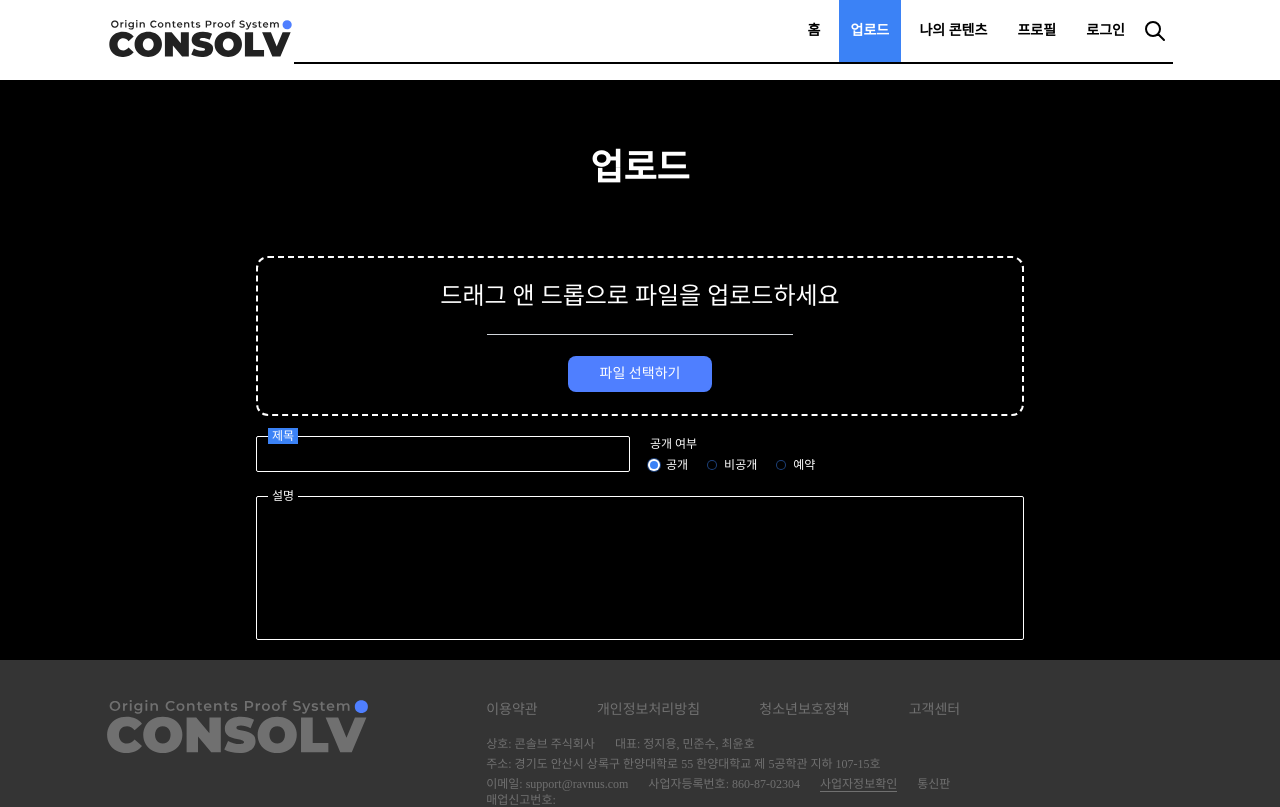
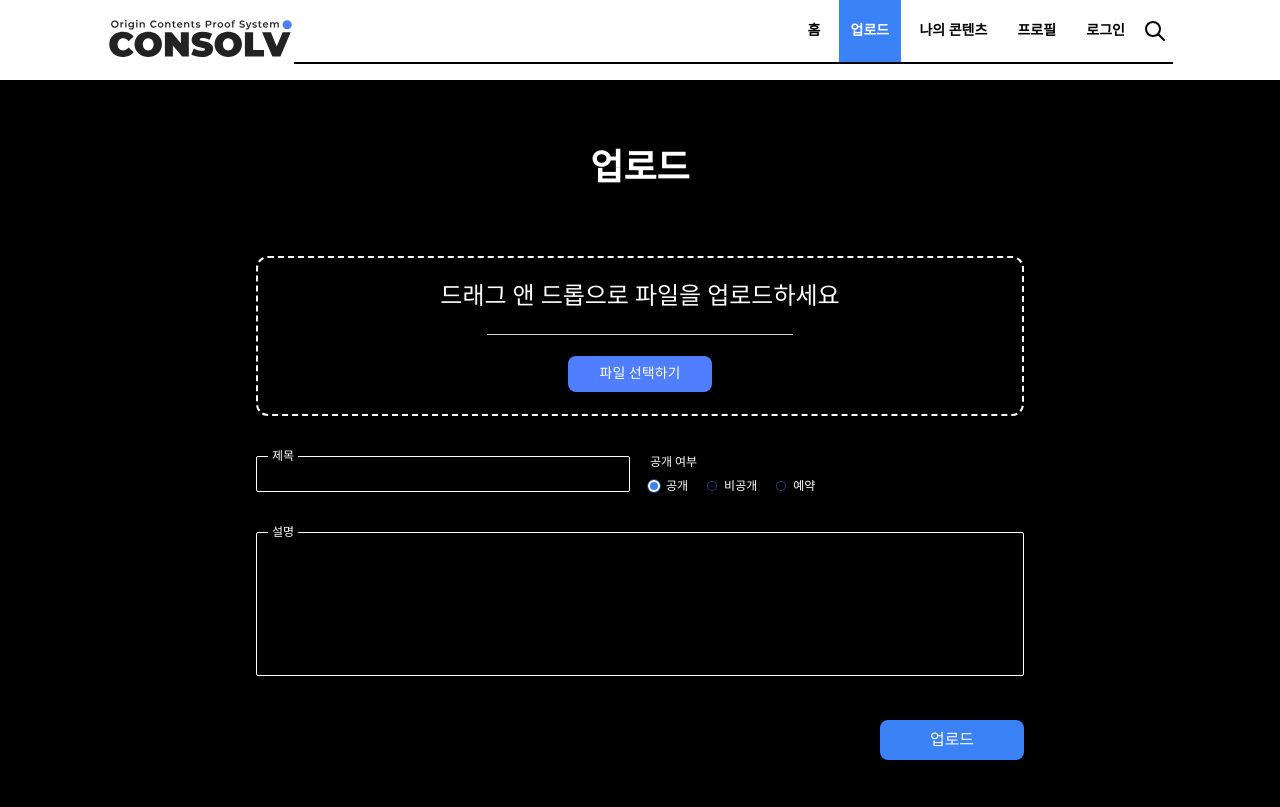
Before and after one commit to Consolv/client, a Next.js app: page /upload in a window 1280 px wide. Shown: the top 807 px of the page. Built offline with nearby package versions, Linux system fonts and the light colour scheme; a web font is replaced by a local one.

Commit message:
업로드 페이지 수정 - radio-button 수정 - 13 inch 기준으로 뷰 수정

```diff
--- a/components/base/input.tsx
+++ b/components/base/input.tsx
@@ -11,10 +11,14 @@ interface InputProps {
   placeholder?: string;
 }
 
-const Input: React.FC<InputProps> = ({ name, type, register, required = false, placeholder, focus, backgroundColor = 'black' }) => {
+const Input: React.FC<InputProps> = ({ name, type, register, required = false, placeholder, focus, backgroundColor = 'blue-500' }) => {
   return (
     <div className={`relative ${!focus ? 'text-gray-400' : ''}`}>
-      <span className={`absolute text-xs font-light -top-2 left-3 px-1 transition-colors ease-out ${focus ? 'bg-blue-500' : 'bg-black'}`}>
+      <span
+        className={`absolute text-xs font-light -top-2 left-3 px-1 transition-colors ease-out ${
+          focus ? `bg-${backgroundColor}` : 'bg-black'
+        }`}
+      >
         {name}
       </span>
       <input
--- a/components/base/radio-button.tsx
+++ b/components/base/radio-button.tsx
@@ -10,19 +10,17 @@ interface RadioButtonProps {
 
 const RadioButton: React.FC<RadioButtonProps> = ({ name, value, title, backgroundColor = 'black', checked = false }) => {
   return (
-    <div className="space-x-2">
+    <label className="block text-xs">
       <input
-        className={`appearance-none rounded-full h-2 w-2 bg-${backgroundColor} ring-1 checked:bg-blue-500 checked:ring-offset-2 ring-offset-${backgroundColor}`}
+        className={`appearance-none rounded-full h-2 w-2 mr-2 bg-${backgroundColor}  ring-1 checked:bg-blue-500 checked:ring-offset-2 checked:ring-offset-${backgroundColor}`}
         type="radio"
         id={title}
         name={name}
         value={value}
         defaultChecked={checked}
       />
-      <label className="text-xs" htmlFor={title}>
-        {title}
-      </label>
-    </div>
+      {title}
+    </label>
   );
 };
 
--- a/pages/upload.tsx
+++ b/pages/upload.tsx
@@ -12,7 +12,8 @@ const Upload: NextPage = () => {
       <div className="w-full h-44">
         <span className="flex w-full h-full justify-center items-center font-bold text-4xl">업로드</span>
       </div>
-      <div className="w-3/5 m-auto h-40">
+      <form className="w-3/5 m-auto space-y-8">
+        <div className="h-40">
           <label className="block w-full h-full outline-none border-white border-2 border-dashed rounded-xl">
             <div className="flex flex-col justify-evenly items-center h-full">
               <span className="text-2xl font-md">드래그 앤 드롭으로 파일을 업로드하세요</span>
@@ -22,28 +23,28 @@ const Upload: NextPage = () => {
             <input className="hidden" type="file" />
           </label>
         </div>
-      <div className="flex flex-row w-3/5 m-auto my-5 space-x-5">
-        <div className="basis-1/2 bg-black">
-          <Input name="제목" type="text" focus={true} register={register('title')} />
+        <div className="flex flex-row space-x-5">
+          <div className="basis-1/2 py-2 bg-black">
+            <Input name="제목" type="text" focus={true} register={register('title')} backgroundColor="black" />
           </div>
-        <div className="flex flex-col basis-1/2">
+          <div className="flex flex-col basis-1/2 space-y-2 justify-center">
             <span className="text-xs">공개 여부</span>
-          <form className="flex flex-row items-center space-x-5">
-            <React.Fragment>
+            <div className="flex flex-row items-center space-x-5">
               <RadioButton name="uploadOption" title="공개" value="public" checked />
-            </React.Fragment>
-            <React.Fragment>
               <RadioButton name="uploadOption" title="비공개" value="private" />
-            </React.Fragment>
-            <React.Fragment>
               <RadioButton name="uploadOption" title="예약" value="reserved" />
-            </React.Fragment>
-          </form>
             </div>
           </div>
-      <div className="w-3/5 m-auto h-36 mb-5">
+        </div>
+        <div className="space-y-5 pb-16">
+          <div className="h-36">
             <TextArea name="설명" focus={true} register={register('text')} />
           </div>
+          <div className="flex justify-end pt-6">
+            <input className="w-36 h-10 rounded-lg bg-blue-500" type="submit" value="업로드" />
+          </div>
+        </div>
+      </form>
     </div>
   );
 };
```
Lines whose indentation alone changed are shown as unchanged.
